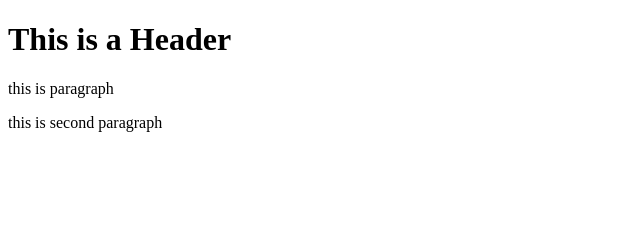
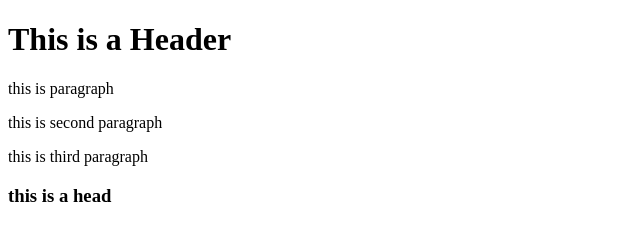
Before and after one commit to pubharti/git-test, a website: page index.html in a window 1280 px wide. Shown: the whole page, without its empty margins (0-640 px from the left). Drawn offline with Linux system fonts and the light colour scheme.

Commit message:
fourth commit

```diff
--- a/index.html
+++ b/index.html
@@ -6,5 +6,7 @@
         <h1>This is a Header</h1>
         <p>this is paragraph</p>
         <p>this is second paragraph</p>
+        <p>this is third paragraph</p>
+        <h3>this is a head</h3>
     </body>
 </html>
```
Also changed, not shown: package.json (added, +24 -0 lines), 3 other files.
